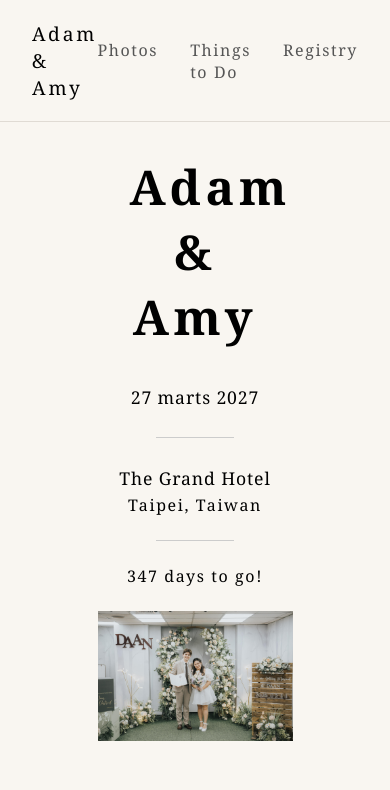
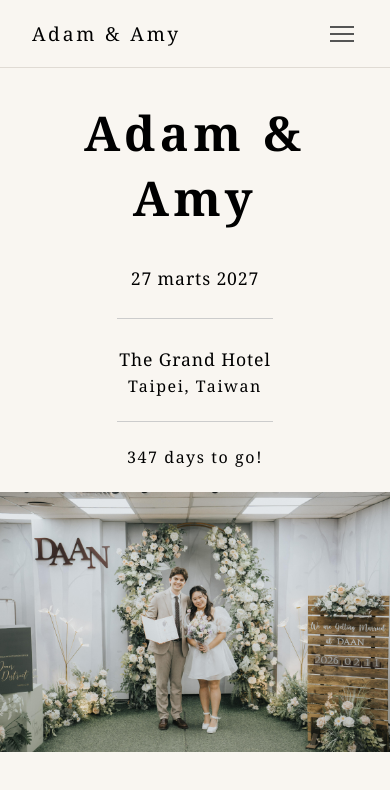
Before and after one commit to Adamhviid/wedding, a React (Vite) app: page / in a window 390 px wide. Shown: the top 790 px of the page. Built offline with nearby package versions, Linux system fonts and the light colour scheme.

Commit message:
mobile responsive + folders in components

```diff
--- a/src/App.css
+++ b/src/App.css
@@ -43,3 +43,9 @@ body {
   display: block;
   margin-top: 1.5rem;
 }
+
+@media (max-width: 600px) {
+  .container {
+    max-width: 100%;
+  }
+}
--- a/src/App.tsx
+++ b/src/App.tsx
@@ -2,7 +2,7 @@ import "./App.css";
 import weddingPhoto from "./assets/JustMarried.jpg";
 // import SaveTheDate from "./assets/SaveTheDate.jpeg";
 
-import CountDown from "./components/CountDown";
+import CountDown from "./components/CountDown/CountDown";
 
 function App() {
   return (
--- a/src/components/Header.css
+++ /dev/null
@@ -1,28 +0,0 @@
-header {
-  display: flex;
-  justify-content: space-between;
-  align-items: center;
-  padding: 1.25rem 2rem;
-  border-bottom: 1px solid #e0dbd4;
-}
-
-header h1 {
-  font-size: 1.2rem;
-  letter-spacing: 0.15em;
-  font-weight: normal;
-}
-
-nav {
-  display: flex;
-  gap: 2rem;
-  list-style: none;
-}
-
-nav a {
-  text-decoration: none;
-  color: #555;
-}
-
-nav a:hover {
-  color: #111;
-}
--- a/src/components/Header.tsx
+++ /dev/null
@@ -1,16 +0,0 @@
-import "./Header.css";
-
-function Header() {
-  return (
-    <header>
-      <h1>Adam & Amy</h1>
-      <nav>
-        <a href="#">Photos</a>
-        <a href="#">Things to Do</a>
-        <a href="#">Registry</a>
-      </nav>
-    </header>
-  );
-}
-
-export default Header;
--- /dev/null
+++ b/src/components/Header/Header.css
@@ -0,0 +1,75 @@
+header {
+  display: flex;
+  justify-content: space-between;
+  align-items: center;
+  padding: 1.25rem 2rem;
+  border-bottom: 1px solid #e0dbd4;
+}
+
+header h1 {
+  font-size: 1.2rem;
+  letter-spacing: 0.15em;
+  font-weight: normal;
+}
+
+nav {
+  display: flex;
+  gap: 2rem;
+}
+
+nav a {
+  text-decoration: none;
+  font-size: 0.85rem;
+  letter-spacing: 0.1em;
+  color: #555;
+  text-transform: uppercase;
+}
+
+nav a:hover {
+  color: #111;
+}
+
+.hamburger {
+  display: none;
+}
+
+@media (max-width: 600px) {
+  .hamburger {
+    display: flex;
+    flex-direction: column;
+    gap: 5px;
+    background: none;
+    border: none;
+    cursor: pointer;
+    padding: 0.25rem;
+  }
+
+  .hamburger span {
+    display: block;
+    width: 24px;
+    height: 2px;
+    background: #555;
+  }
+
+  nav {
+    display: none;
+    position: absolute;
+    top: 64px;
+    left: 0;
+    right: 0;
+    flex-direction: column;
+    gap: 0;
+    background: #f9f6f1;
+    border-bottom: 1px solid #e0dbd4;
+    z-index: 10;
+  }
+
+  nav.open {
+    display: flex;
+  }
+
+  nav a {
+    padding: 1rem 2rem;
+    border-top: 1px solid #e0dbd4;
+  }
+}
--- /dev/null
+++ b/src/components/Header/Header.tsx
@@ -0,0 +1,24 @@
+import { useState } from "react";
+import "./Header.css";
+
+function Header() {
+  const [open, setOpen] = useState(false);
+
+  return (
+    <header>
+      <h1>Adam & Amy</h1>
+      <button className="hamburger" onClick={() => setOpen(!open)}>
+        <span />
+        <span />
+        <span />
+      </button>
+      <nav className={open ? "open" : ""}>
+        <a href="#">Photos</a>
+        <a href="#">Things to Do</a>
+        <a href="#">Registry</a>
+      </nav>
+    </header>
+  );
+}
+
+export default Header;
--- a/src/main.tsx
+++ b/src/main.tsx
@@ -1,7 +1,7 @@
 import { StrictMode } from "react";
 import { createRoot } from "react-dom/client";
 import App from "./App.tsx";
-import Header from "./components/Header.tsx";
+import Header from "./components/Header/Header.tsx";
 
 createRoot(document.getElementById("root")!).render(
   <StrictMode>
```
Also changed, not shown: src/components/CountDown/CountDown.tsx (renamed from src/components/CountDown.tsx).
